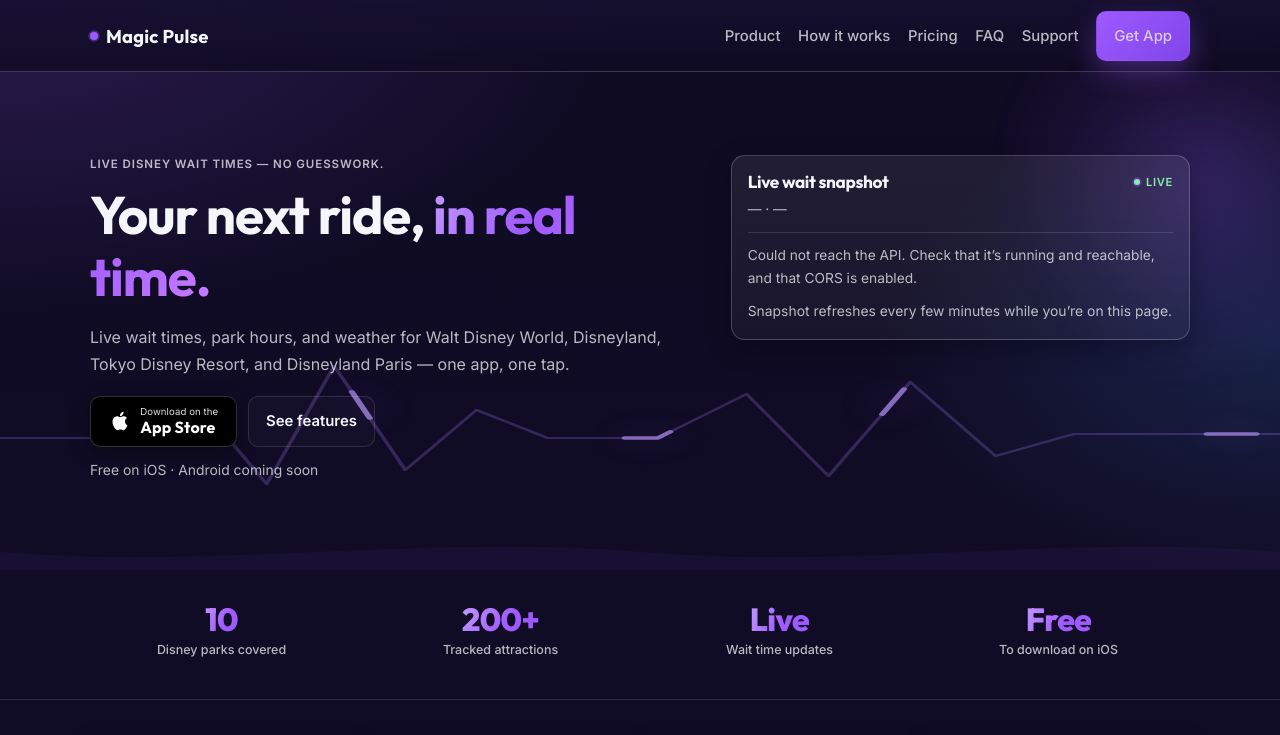
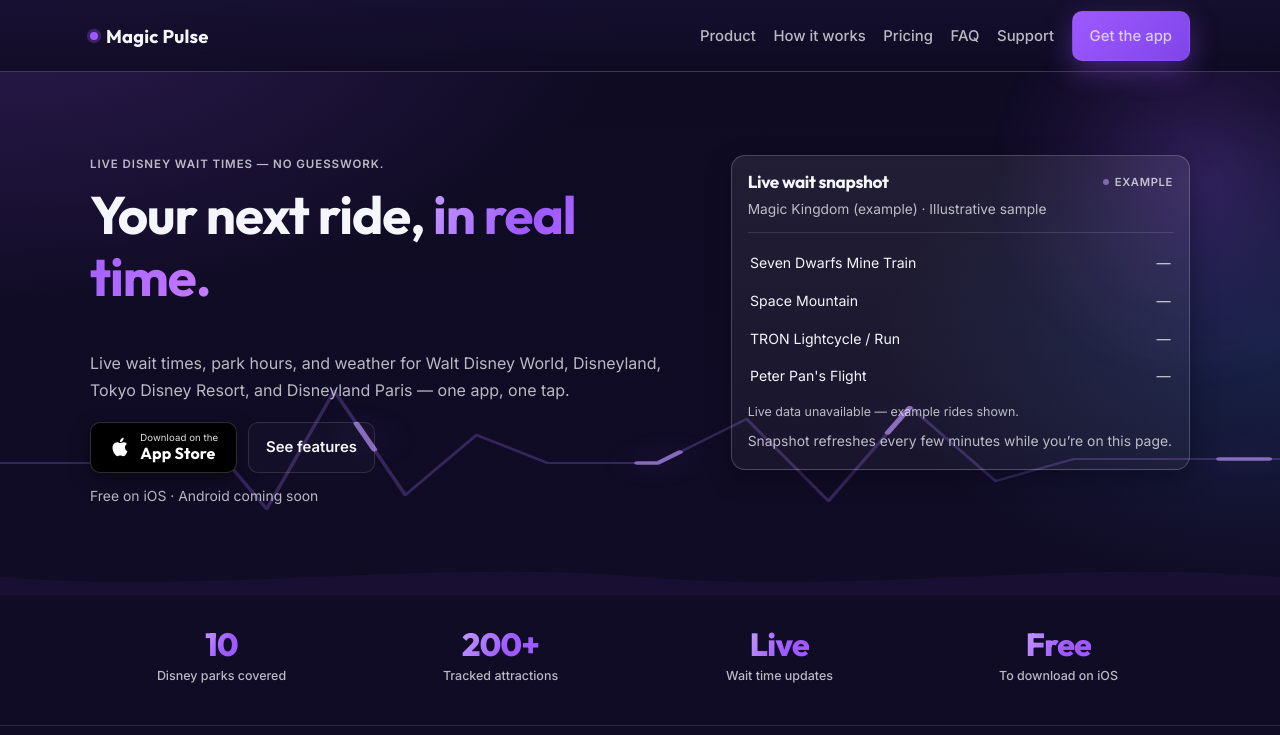
Before and after one commit to magicpulseapp/magicpulse-website, a plain HTML site: page index.html in a window 1280 px wide. Shown: the top 735 px of the page. Drawn offline with Linux system fonts and the light colour scheme; no server answers.

Commit message:
Add live-data fallback, font & UI tweaks
Provide a static fallback for the hero "live waits" panel and related UI polish: add example rides, demo badge state and a fallback note; update showError to log and render the fallback; clear fallback when real data arrives. Improve reveal behavior to respect prefers-reduced-motion and handle missing IntersectionObserver, and ensure all reveals are revealed after a timeout. Change font preload queries to display=optional and include a noscript style to prevent hidden reveal animations when JS is disabled to reduce CLS. Minor copy tweaks and UX updates: adjust CTA/button labels, navbar button text, pricing legal blurb, and use an em dash for unknown wait times. Add CSS rules for the new fallback/badge styles and h1 min-height to reduce layout shift.

```diff
--- a/index.html
+++ b/index.html
@@ -32,8 +32,9 @@
 
   <link rel="preconnect" href="https://fonts.googleapis.com" />
   <link rel="preconnect" href="https://fonts.gstatic.com" crossorigin />
-  <link rel="preload" href="https://fonts.googleapis.com/css2?family=Outfit:wght@500;600;700;800&amp;family=Inter:wght@400;500;600;700&amp;display=swap" as="style" onload="this.onload=null;this.rel='stylesheet'" />
-  <noscript><link href="https://fonts.googleapis.com/css2?family=Outfit:wght@500;600;700;800&amp;family=Inter:wght@400;500;600;700&amp;display=swap" rel="stylesheet" /></noscript>
+  <link rel="preload" href="https://fonts.googleapis.com/css2?family=Outfit:wght@500;600;700;800&amp;family=Inter:wght@400;500;600;700&amp;display=optional" as="style" onload="this.onload=null;this.rel='stylesheet'" />
+  <noscript><link href="https://fonts.googleapis.com/css2?family=Outfit:wght@500;600;700;800&amp;family=Inter:wght@400;500;600;700&amp;display=optional" rel="stylesheet" /></noscript>
+  <noscript><style>.reveal,.section,.section-alt{opacity:1!important;transform:none!important;transition:none!important}</style></noscript>
   <link rel="stylesheet" href="styles.css" />
 
   <script type="application/ld+json">
@@ -155,7 +156,7 @@
         <a href="#pricing">Pricing</a>
         <a href="#faq">FAQ</a>
         <a href="support.html">Support</a>
-        <a href="#download" class="btn btn-nav">Get App</a>
+        <a href="#download" class="btn btn-nav">Get the app</a>
       </nav>
       <button class="menu-btn" type="button" aria-label="Open menu" aria-expanded="false" aria-controls="site-navigation">
         <span></span><span></span><span></span>
@@ -191,7 +192,7 @@
         <aside class="hero-panel reveal reveal-5" aria-label="Live example panel">
           <div class="panel-head">
             <h2>Live wait snapshot</h2>
-            <span class="live-badge"><span class="live-dot" aria-hidden="true"></span>Live</span>
+            <span class="live-badge" id="live-badge"><span class="live-dot" aria-hidden="true"></span>Live</span>
           </div>
           <p class="panel-sub"><span id="live-park-name">Loading…</span> · <span id="live-updated">—</span></p>
           <div id="live-waits" class="live-waits" aria-live="polite" aria-busy="true">
@@ -199,6 +200,7 @@
             <div class="waits-rows" hidden></div>
             <p class="waits-error" hidden></p>
           </div>
+          <p class="live-waits-fallback-note" id="live-waits-fallback-note" hidden>Live data unavailable — example rides shown.</p>
           <p class="micro" style="margin-top:0.65rem;">Snapshot refreshes every few minutes while you’re on this page.</p>
         </aside>
       </div>
@@ -381,6 +383,8 @@
           </article>
         </div>
 
+        <p class="pricing-legal">Prices shown are for the United States App Store and may vary by region or over time. Pro purchases are billed through your Apple ID.</p>
+
         <div class="compare-table">
           <p class="compare-table-label">Full feature comparison</p>
           <table>
@@ -447,7 +451,7 @@
         <div class="hero-actions">
           <a class="btn btn-primary" href="https://apps.apple.com/us/app/magic-pulse/id6759612612" target="_blank" rel="noopener noreferrer">
             <svg aria-hidden="true" width="17" height="17" viewBox="0 0 24 24" fill="currentColor" style="margin-right:0.4em;flex-shrink:0"><path d="M18.71 19.5c-.83 1.24-1.71 2.45-3.05 2.47-1.34.03-1.77-.79-3.29-.79-1.53 0-2 .77-3.27.82-1.31.05-2.3-1.32-3.14-2.53C4.25 17 2.94 12.45 4.7 9.39c.87-1.52 2.43-2.48 4.12-2.51 1.28-.02 2.5.87 3.29.87.78 0 2.26-1.07 3.8-.91.65.03 2.47.26 3.64 1.98-.09.06-2.17 1.28-2.15 3.81.03 3.02 2.65 4.03 2.68 4.04-.03.07-.42 1.44-1.38 2.83M13 3.5c.73-.83 1.94-1.46 2.94-1.5.13 1.17-.34 2.35-1.04 3.19-.69.85-1.83 1.51-2.95 1.42-.15-1.15.41-2.35 1.05-3.11z"/></svg>
-            Download on App Store
+            Install Magic Pulse
           </a>
           <a class="btn btn-ghost" href="support.html">Contact support</a>
         </div>
@@ -474,7 +478,7 @@
   <div class="mobile-cta-bar" id="mobile-cta-bar" aria-hidden="true">
     <a class="btn btn-primary mobile-cta-btn" href="https://apps.apple.com/us/app/magic-pulse/id6759612612" target="_blank" rel="noopener noreferrer" tabindex="-1">
       <svg aria-hidden="true" width="16" height="16" viewBox="0 0 24 24" fill="currentColor"><path d="M18.71 19.5c-.83 1.24-1.71 2.45-3.05 2.47-1.34.03-1.77-.79-3.29-.79-1.53 0-2 .77-3.27.82-1.31.05-2.3-1.32-3.14-2.53C4.25 17 2.94 12.45 4.7 9.39c.87-1.52 2.43-2.48 4.12-2.51 1.28-.02 2.5.87 3.29.87.78 0 2.26-1.07 3.8-.91.65.03 2.47.26 3.64 1.98-.09.06-2.17 1.28-2.15 3.81.03 3.02 2.65 4.03 2.68 4.04-.03.07-.42 1.44-1.38 2.83M13 3.5c.73-.83 1.94-1.46 2.94-1.5.13 1.17-.34 2.35-1.04 3.19-.69.85-1.83 1.51-2.95 1.42-.15-1.15.41-2.35 1.05-3.11z"/></svg>
-      Download Free on iOS
+      Get it free — App Store
     </a>
   </div>
 
--- a/script.js
+++ b/script.js
@@ -1,4 +1,17 @@
 (function () {
+  function revealAllNow() {
+    document.querySelectorAll('.reveal, .section, .section-alt').forEach(function (el) {
+      el.classList.add('revealed');
+    });
+  }
+
+  var prefersReducedMotion =
+    window.matchMedia && window.matchMedia('(prefers-reduced-motion: reduce)').matches;
+  var noIntersectionObserver = typeof window.IntersectionObserver === 'undefined';
+
+  if (prefersReducedMotion || noIntersectionObserver) {
+    revealAllNow();
+  } else {
     var revealObserver = new IntersectionObserver(
       function (entries) {
         entries.forEach(function (entry) {
@@ -14,13 +27,9 @@
     });
 
     window.setTimeout(function () {
-    document.querySelectorAll('.reveal:not(.revealed)').forEach(function (el) {
-      el.classList.add('revealed');
-    });
-    document.querySelectorAll('.section:not(.revealed), .section-alt:not(.revealed)').forEach(function (el) {
-      el.classList.add('revealed');
-    });
+      revealAllNow();
     }, 4000);
+  }
 
   var menuBtn = document.querySelector('.menu-btn');
   var nav = document.getElementById('site-navigation') || document.querySelector('.site-nav');
@@ -483,11 +492,55 @@
     return ' value--high';
   }
 
+  var HERO_STATIC_FALLBACK_RIDES = [
+    { name: 'Seven Dwarfs Mine Train' },
+    { name: 'Space Mountain' },
+    { name: 'TRON Lightcycle / Run' },
+    { name: "Peter Pan's Flight" }
+  ];
+
+  function clearHeroFallbackState() {
+    waitsRoot.classList.remove('live-waits--fallback');
+    var note = document.getElementById('live-waits-fallback-note');
+    if (note) note.hidden = true;
+    var badge = document.getElementById('live-badge');
+    if (badge) {
+      badge.classList.remove('live-badge--demo');
+      badge.innerHTML = '<span class="live-dot" aria-hidden="true"></span>Live';
+    }
+  }
+
+  function renderHeroStaticFallback() {
+    if (!rows) return;
+    var list = HERO_STATIC_FALLBACK_RIDES.map(function (r) {
+      return { name: r.name, waitTime: null, rideId: null };
+    });
+    render(list);
+    waitsRoot.classList.add('live-waits--fallback');
+    var badge = document.getElementById('live-badge');
+    if (badge) {
+      badge.classList.add('live-badge--demo');
+      badge.innerHTML = '<span class="live-dot live-dot--muted" aria-hidden="true"></span>Example';
+    }
+    var parkEl = document.getElementById('live-park-name');
+    var updatedEl = document.getElementById('live-updated');
+    if (parkEl) parkEl.textContent = 'Magic Kingdom (example)';
+    if (updatedEl) updatedEl.textContent = 'Illustrative sample';
+    var note = document.getElementById('live-waits-fallback-note');
+    if (note) note.hidden = false;
+    if (loading) loading.hidden = true;
+    if (error) {
+      error.textContent = '';
+      error.hidden = true;
+    }
+    waitsRoot.setAttribute('aria-busy', 'false');
+  }
+
   function render(list) {
     if (!rows) return;
     rows.innerHTML = list
       .map(function (item) {
-        var wait = item.waitTime != null ? item.waitTime + ' min' : '-';
+        var wait = item.waitTime != null ? item.waitTime + ' min' : '—';
         var rideAttrs = item.rideId ? ' data-ride-id="' + escapeHtml(item.rideId) + '"' : '';
         var valueClass = 'value' + waitValueClass(item.waitTime);
         return (
@@ -508,20 +561,10 @@
 
   function showError(message, isRefresh) {
     if (isRefresh) return;
-    if (loading) loading.hidden = true;
-    if (rows) {
-      rows.hidden = true;
-      rows.innerHTML = '';
+    if (typeof console !== 'undefined' && console.warn) {
+      console.warn('[Magic Pulse]', message || 'Live wait snapshot failed');
     }
-    var parkEl = document.getElementById('live-park-name');
-    var updatedEl = document.getElementById('live-updated');
-    if (parkEl) parkEl.textContent = '—';
-    if (updatedEl) updatedEl.textContent = '—';
-    if (error) {
-      error.textContent = message || 'Could not load live wait times.';
-      error.hidden = false;
-    }
-    waitsRoot.setAttribute('aria-busy', 'false');
+    renderHeroStaticFallback();
   }
 
   function applyLiveResult(result, options) {
@@ -542,6 +585,8 @@
       showError('Live data unavailable right now.', isRefresh);
       return;
     }
+
+    clearHeroFallbackState();
 
     if (loading) loading.hidden = true;
     if (error) error.hidden = true;
--- a/styles.css
+++ b/styles.css
@@ -343,6 +343,8 @@
   font-size: clamp(2rem, 4.7vw, 3.3rem);
   letter-spacing: -0.02em;
   max-width: 15ch;
+  /* Reduce layout shift when webfonts swap in */
+  min-height: 2.85em;
 }
 
 h2 {
@@ -414,6 +416,39 @@
   border-radius: 50%;
   background: #86efac;
   animation: pulse-dot 2s ease-in-out infinite;
+}
+
+.live-dot--muted {
+  background: rgba(245, 246, 251, 0.45);
+  animation: none;
+}
+
+.live-badge--demo {
+  color: var(--muted);
+}
+
+.live-badge--demo .live-dot--muted {
+  background: rgba(196, 154, 255, 0.55);
+}
+
+.live-waits--fallback .waits-row .value {
+  color: var(--muted);
+  font-weight: 500;
+}
+
+.live-waits-fallback-note {
+  margin: 0.5rem 0 0;
+  font-size: 0.78rem;
+  color: var(--muted);
+  line-height: 1.4;
+}
+
+.pricing-legal {
+  margin: 1.25rem 0 0;
+  max-width: 52ch;
+  font-size: 0.8rem;
+  color: var(--muted);
+  line-height: 1.55;
 }
 
 .panel-sub {
```
Also changed, not shown: privacy.html (+2 -2 lines), support.html (+2 -2 lines). Lines whose indentation alone changed are shown as unchanged.
